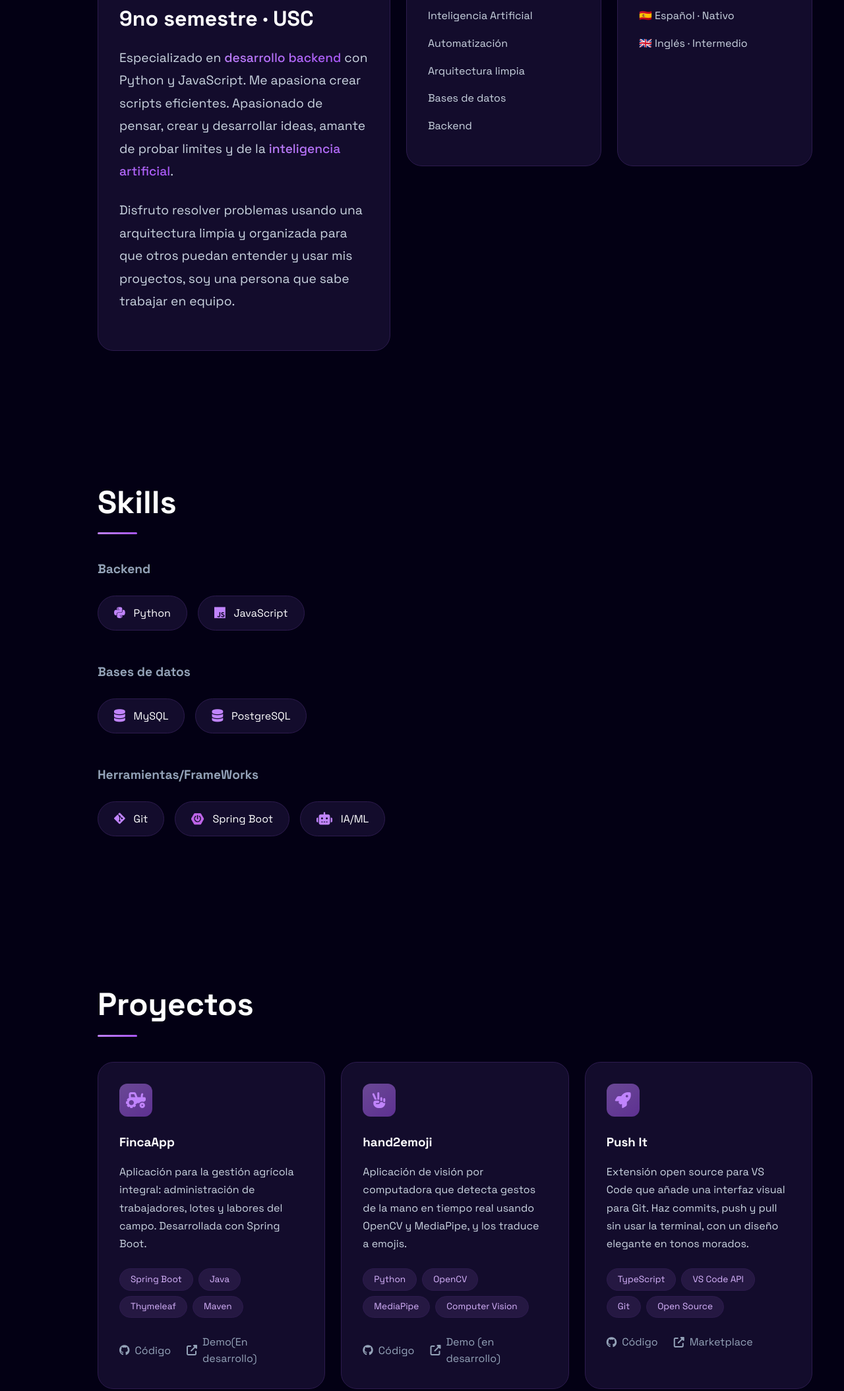
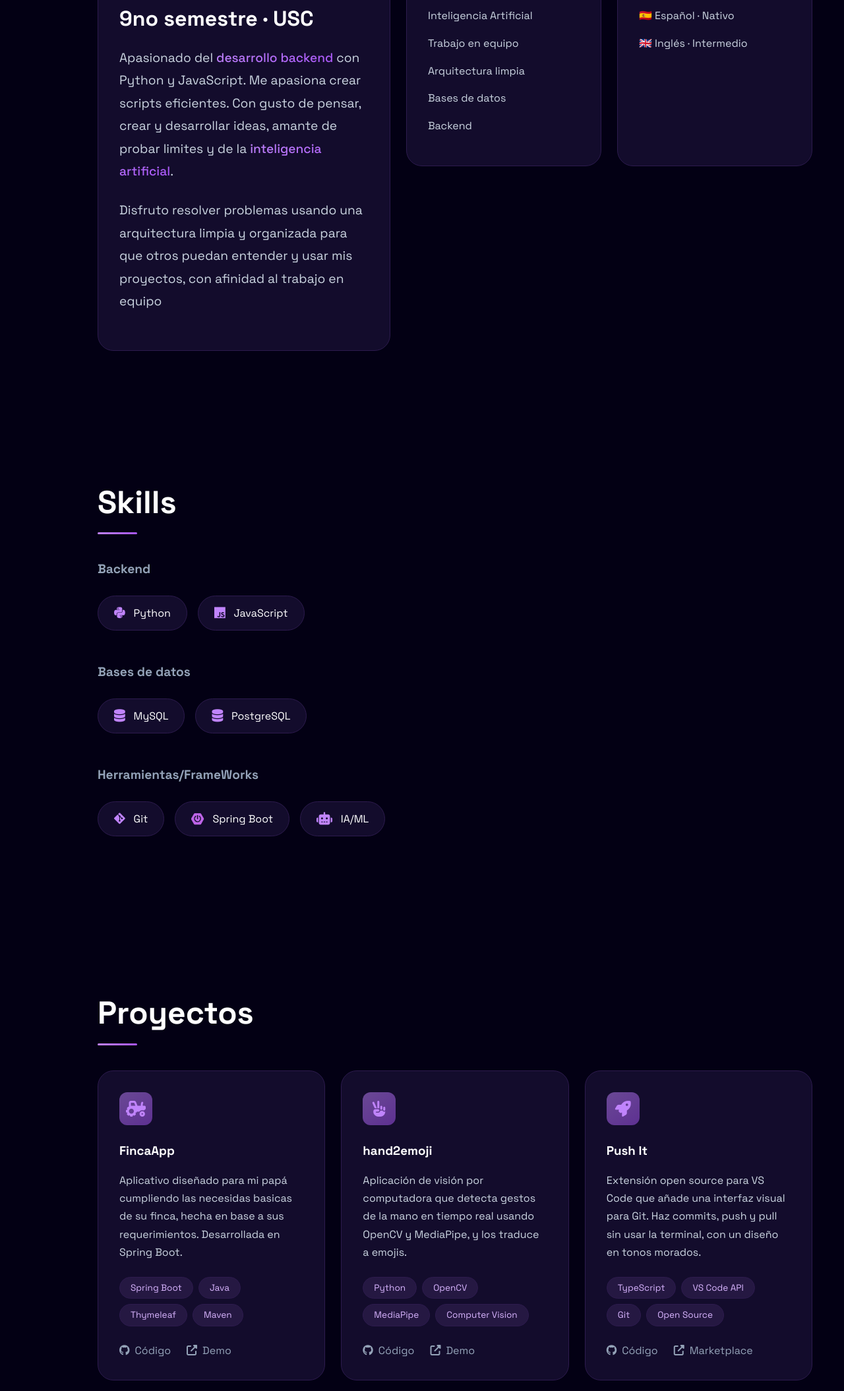
Before and after one commit to Luxury213/luxury213.github.io, a plain HTML site: page index.html in a window 1280 px wide. Shown: the part 1060-3169 px from the top of the page at 66% size. Drawn offline with Linux system fonts and the light colour scheme.

Commit message:
cambios !

```diff
--- a/index.html
+++ b/index.html
@@ -100,15 +100,15 @@
                             <span class="about-tag">ingeniería · sistemas</span>
                             <h3>9no semestre · USC</h3>
                             <p class="about-text-large">
-                                Especializado en <span class="gradient-text">desarrollo backend</span> con Python y JavaScript.
+                                Apasionado del <span class="gradient-text">desarrollo backend</span> con Python y JavaScript.
                                 Me apasiona crear scripts eficientes.
-                                Apasionado de pensar, crear y desarrollar ideas, amante de probar limites y de la
+                                Con gusto de pensar, crear y desarrollar ideas, amante de probar limites y de la
                                 <span class="gradient-text">inteligencia artificial</span>.
                             </p>
                             <p class="about-text-large">
                                 Disfruto resolver problemas usando una arquitectura limpia y organizada
-                                    para que otros puedan entender y usar mis proyectos, soy una persona que sabe
-                                    trabajar en equipo.
+                                    para que otros puedan entender y usar mis proyectos, con afinidad al trabajo en equipo
+
 
 
                             </p>
@@ -119,7 +119,7 @@
                             <h4><i class="fas fa-heart" style="color: var(--primary);"></i> Intereses</h4>
                             <ul class="about-list">
                                 <li>Inteligencia Artificial</li>
-                                <li>Automatización</li>
+                                <li>Trabajo en equipo</li>
                                 <li>Arquitectura limpia</li>
                                 <li>Bases de datos</li>
                                 <li>Backend</li>
@@ -205,7 +205,7 @@
         <i class="fas fa-tractor"></i>
     </div>
     <h3>FincaApp</h3>
-    <p>Aplicación para la gestión agrícola integral: administración de trabajadores, lotes y labores del campo. Desarrollada con Spring Boot.</p>
+    <p>Aplicativo diseñado para mi papá cumpliendo las necesidas basicas de su finca, hecha en base a sus requerimientos. Desarrollada en Spring Boot.</p>
     <div class="project-tech">
         <span>Spring Boot</span>
         <span>Java</span>
@@ -222,7 +222,7 @@
         <!-- Link a Railway con la demo real -->
         <a href="https://fincaapp-production.up.railway.app" target="_blank" class="project-link">
             <i class="fas fa-external-link-alt"></i>
-            <span>Demo(En desarrollo)</span>  <!-- Cambié el texto a solo "Demo" porque ya no está en desarrollo -->
+            <span>Demo</span>
         </a>
     </div>
 </div>
@@ -246,9 +246,9 @@
             <span>Código</span>
         </a>
 
-        <a href="https://github.com/Luxury213/hand2emoji" target="_blank" class="project-link">
+        <a href="https://luxury213.github.io/hand2emoji/" target="_blank" class="project-link">
             <i class="fas fa-external-link-alt"></i>
-            <span>Demo (en desarrollo)</span>
+            <span>Demo</span>
         </a>
     </div>
 </div>
@@ -258,7 +258,7 @@
         <i class="fas fa-rocket"></i>  <!-- Icono coherente con el nombre y logo del proyecto -->
     </div>
     <h3>Push It </h3>
-    <p>Extensión open source para VS Code que añade una interfaz visual para Git. Haz commits, push y pull sin usar la terminal, con un diseño elegante en tonos morados.</p>
+    <p>Extensión open source para VS Code que añade una interfaz visual para Git. Haz commits, push y pull sin usar la terminal, con un diseño en tonos morados.</p>
     <div class="project-tech">
         <span>TypeScript</span>        <!-- Lenguaje principal de extensiones VS Code -->
         <span>VS Code API</span>       <!-- API para interactuar con el editor -->
```
